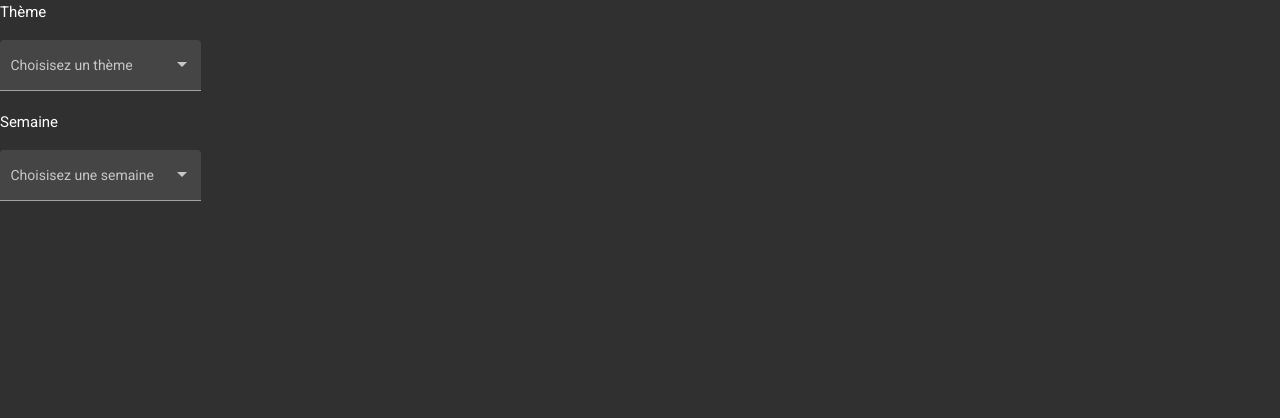
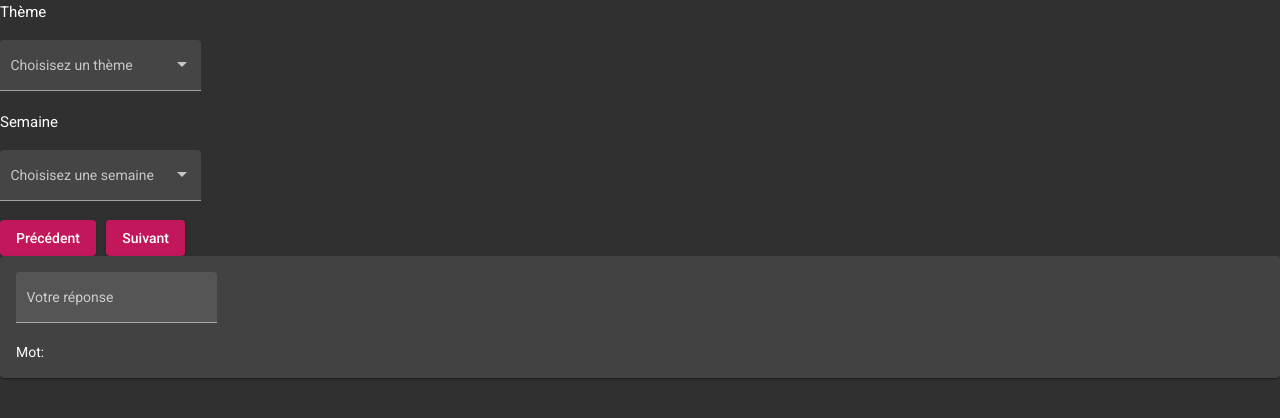
Before and after one commit to plrigaux/vocabulaire, an Angular app: page /cardcontrol in a window 1280 px wide. Shown: the top 418 px of the page. Built offline with nearby package versions, Linux system fonts and the light colour scheme.

Commit message:
firs syntesis

```diff
--- a/src/app/app.module.ts
+++ b/src/app/app.module.ts
@@ -11,6 +11,7 @@ import { MatFormFieldModule } from '@angular/material/form-field';
 import { MatButtonModule } from '@angular/material/button';
 import { MatInputModule } from '@angular/material/input';
 import { MatSliderModule } from '@angular/material/slider';
+import { MatCardModule } from '@angular/material/card';
 import { VocabulaireComponent } from './vocabulaire/vocabulaire.component';
 import { CardComponent } from './card/card.component';
 import { CardcontrolComponent } from './cardcontrol/cardcontrol.component'
@@ -32,6 +33,7 @@ import { CardcontrolComponent } from './cardcontrol/cardcontrol.component'
     MatButtonModule,
     MatInputModule,
     MatSliderModule,
+    MatCardModule,
     FormsModule
   ],
   providers: [],
--- a/src/app/card/card.component.html
+++ b/src/app/card/card.component.html
@@ -1 +1,8 @@
-<p>card works!</p>
+<mat-card>
+    <mat-form-field appearance="fill">
+        <mat-label>Votre réponse</mat-label>
+        <input matInput placeholder="Votre réponse" [(ngModel)]="value">
+      </mat-form-field>
+
+      <p>Mot: {{mot?.mot}}</p>
+</mat-card>
--- a/src/app/card/card.component.ts
+++ b/src/app/card/card.component.ts
@@ -1,4 +1,5 @@
-import { Component, OnInit } from '@angular/core';
+import { Component, OnInit, Input, SimpleChanges } from '@angular/core';
+import { Mot } from '../vocabulaire/vocabulaireInterfaces';
 
 @Component({
   selector: 'app-card',
@@ -7,9 +8,24 @@ import { Component, OnInit } from '@angular/core';
 })
 export class CardComponent implements OnInit {
 
+  value: string = ""
+
+  @Input()
+  mot: Mot | null = null;
+
   constructor() { }
 
   ngOnInit(): void {
   }
 
+  ngOnChanges(changes: SimpleChanges) {
+    console.log(changes)
+    console.log(this.mot)
+
+    if (this.mot) {
+      let to_speak = new SpeechSynthesisUtterance(this.mot.mot);
+
+      window.speechSynthesis.speak(to_speak);
+    }
+  }
 }
--- a/src/app/cardcontrol/cardcontrol.component.html
+++ b/src/app/cardcontrol/cardcontrol.component.html
@@ -11,13 +11,12 @@
 <h4>Semaine</h4>
 <mat-form-field appearance="fill">
     <mat-label>Choisisez une semaine</mat-label>
-  <mat-select [(value)]="semaine">
+    <mat-select (selectionChange)="onChangeSemaine($event.value)">
         <mat-option *ngFor="let sem of theme?.semaines" [value]="sem">
             Semaine {{sem.semaine}}
         </mat-option>
     </mat-select>
 </mat-form-field>
-
 
 <div *ngFor="let groupe of semaine?.groupes">
     <h3 [innerHTML]="groupe.indice"></h3>
@@ -27,3 +26,9 @@
         </li>
     </ul>
 </div>
+<div>
+    <button mat-raised-button color="primary" (click)="previous()">Précédent</button>
+    <span>&nbsp;&nbsp;&nbsp;</span>
+    <button mat-raised-button color="primary" (click)="next()">Suivant</button>
+    <app-card [mot]="mot"></app-card>
+</div>
--- a/src/app/cardcontrol/cardcontrol.component.ts
+++ b/src/app/cardcontrol/cardcontrol.component.ts
@@ -1,5 +1,5 @@
 import { Component, OnInit } from '@angular/core';
-import { Theme, Semaine } from '../vocabulaire/vocabulaireInterfaces';
+import { Theme, Semaine, Groupe, Mot } from '../vocabulaire/vocabulaireInterfaces';
 import vocabulaire from '../../resources/vocabulaire.json';
 
 @Component({
@@ -9,16 +9,20 @@ import vocabulaire from '../../resources/vocabulaire.json';
 })
 export class CardcontrolComponent implements OnInit {
 
-  theme : Theme | null = null;
-  semaine : Semaine | null = null;
-  themes : Theme[] = vocabulaire
+  theme: Theme | null = null;
+  semaine: Semaine | null = null;
+  themes: Theme[] = vocabulaire
+  groupe: Groupe | null = null;
+  mot: Mot | null = null;
+  mots: Mot[] = []
+  motIndex: number = 0
 
   constructor() { }
 
   ngOnInit(): void {
   }
 
-  getSemaines() : Semaine[] {
+  getSemaines(): Semaine[] {
     //let theme = this.themes.find( (t : Theme) => t.theme == this.theme.theme)
 
     if (this.theme) {
@@ -28,7 +32,35 @@ export class CardcontrolComponent implements OnInit {
     return [];
   }
 
-  setSemaine(sem : string) {
+  onChangeSemaine(semaine: Semaine) {
+    //onsole.log(semaine)
+    this.semaine = semaine
 
+    this.mots = []
+    this.motIndex = -1;
+    this.semaine.groupes.forEach((g: Groupe) => {
+
+      let indice = g.indice
+      g.mots.forEach(m => { this.mots.push(m) })
+    });
+
+    this.next();
+  }
+
+  next() {
+    let index = this.motIndex + 1
+    this.setMot(index)
+  }
+
+  previous() {
+    let index = this.motIndex - 1
+    this.setMot(index)
+  }
+
+  private setMot(index: number) {
+    if (index >= 0 && index < this.mots.length) {
+      this.mot = this.mots[index]
+      this.motIndex = index
+    }
   }
 }
--- a/src/resources/vocabulaire.json
+++ b/src/resources/vocabulaire.json
@@ -298,9 +298,9 @@
         "groupes": [{
           "indice": "Le e muet à la fin d'un mot",
           "mots": [{
-              "mot": "precis",
+              "mot": "précis",
               "classe": "ADJ",
-              "fem": "precise"
+              "fem": "précise"
             }, {
               "mot": "sabot",
               "classe": "NM"
```
Lines whose indentation alone changed are shown as unchanged.
